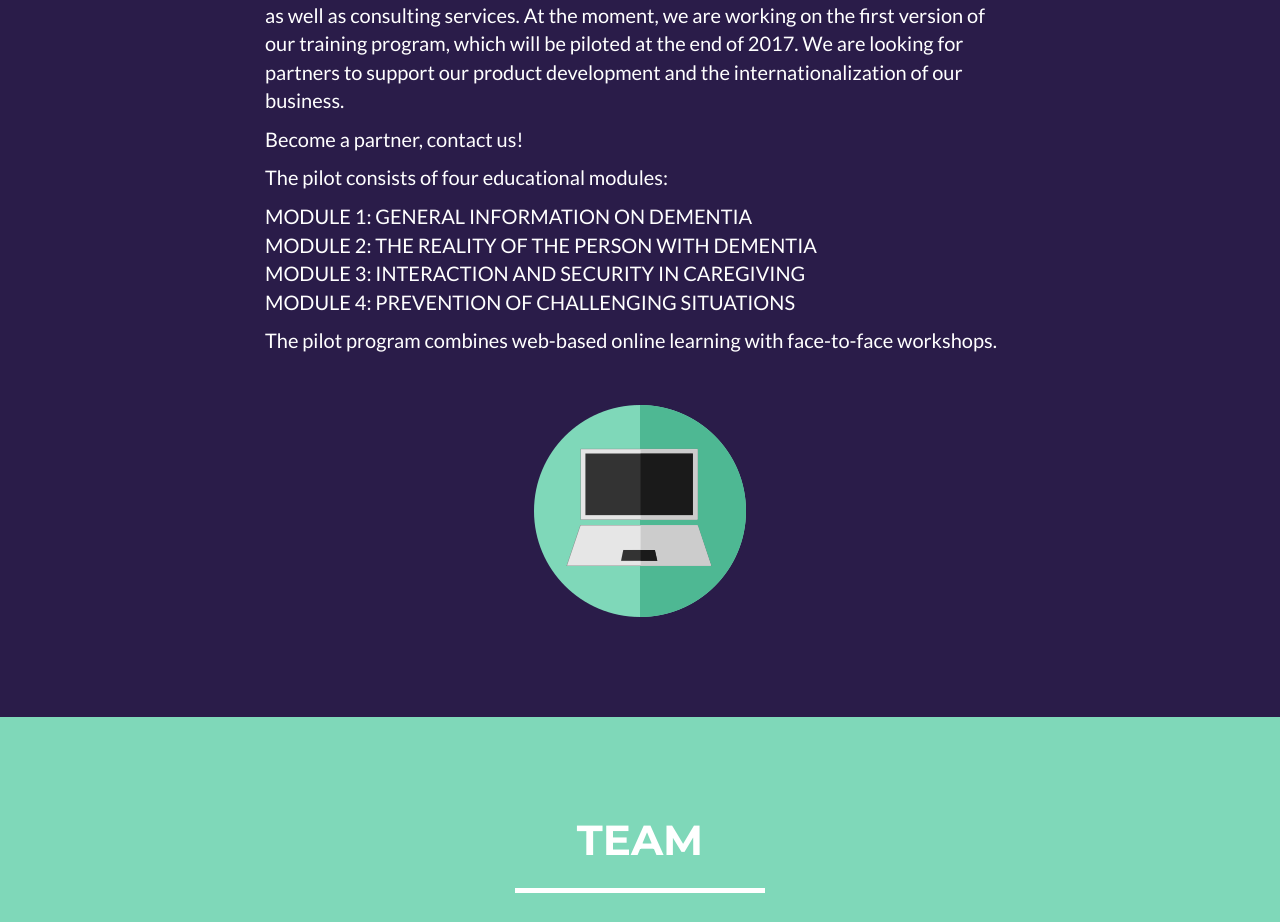
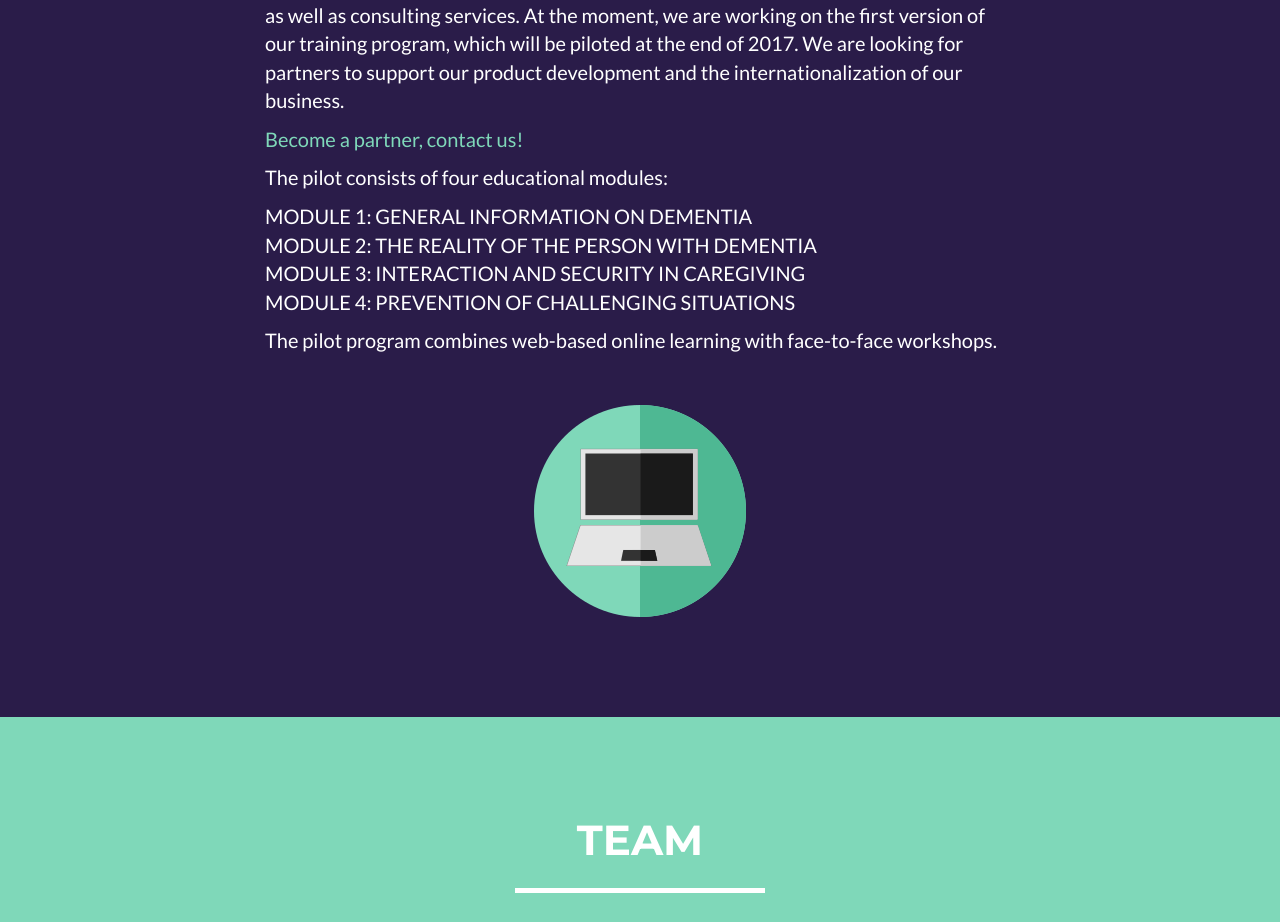
Before and after one commit to memocated/frontpage-next, a website: page index.html in a window 1280 px wide. Shown: the part 2924-3846 px from the top of the page. Drawn offline with nearby package versions, Linux system fonts and the light colour scheme.

Commit message:
Contact link

```diff
--- a/index.html
+++ b/index.html
@@ -157,7 +157,7 @@
         <div class="row">
           <div class="col-sm-8 col-sm-offset-2">
             <p>Memocate provides a variety of education services. We work closely with our customers to raise awareness about dementia and improve communication with persons with dementia. Our methods involve both online and face-to-face education, as well as consulting services. At the moment, we are working on the first version of our training program, which will be piloted at the end of 2017. We are looking for partners to support our product development and the internationalization of our business.</p>
-            <p>Become a partner, contact us!</p>
+            <p class="page-scroll"><a href="#team">Become a partner, contact us!</a></p>
             <p>The pilot consists of four educational modules:</p>
             <p>MODULE 1: GENERAL INFORMATION ON DEMENTIA<br />
               MODULE 2: THE REALITY OF THE PERSON WITH DEMENTIA<br />
```
